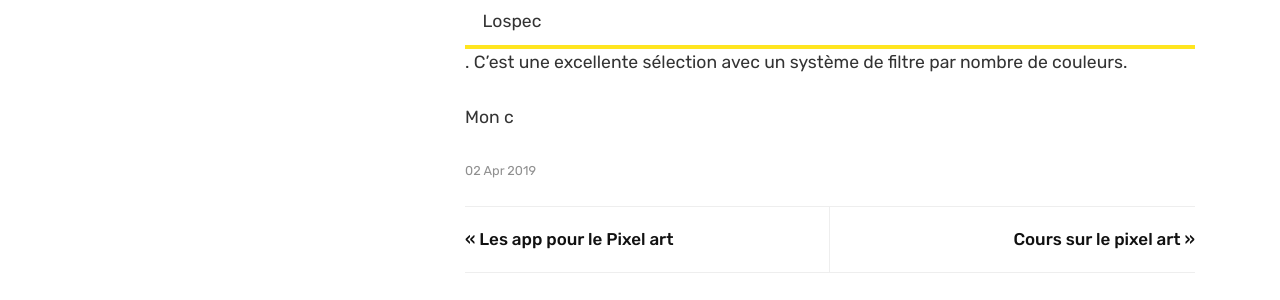
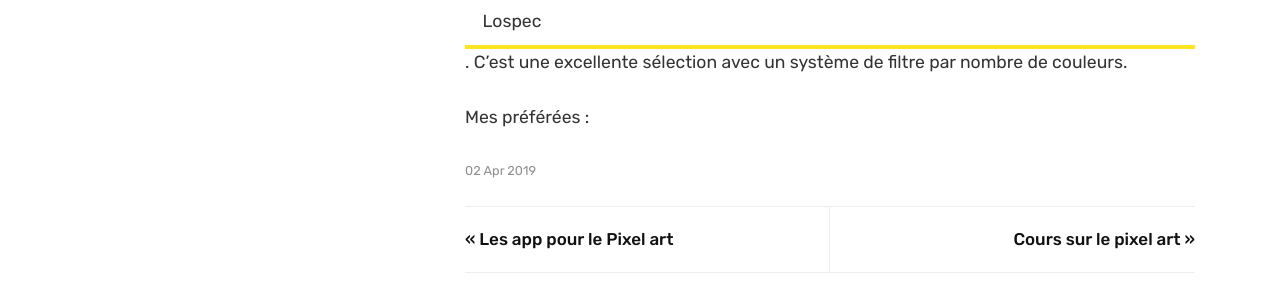
Before and after one commit to Maxibuino/PixBuino, a Jekyll site: the page built from _posts/2019-04-02-Les-palettes-de-couleurs.md, in a window 1280 px wide and 900 px high, scrolled down 794 px. Shown: the part 153-453 px from the top of the window. Built offline with Jekyll 4.4.1, drawn with Linux system fonts in a browser that asks for light colours; comment, search, counter and statistics services are not loaded.

Commit message:
_posts/2019-04-02-Les-palettes-de-couleurs.md updated from https://stackedit.io/

```diff
--- a/_posts/2019-04-02-Les-palettes-de-couleurs.md
+++ b/_posts/2019-04-02-Les-palettes-de-couleurs.md
@@ -12,9 +12,10 @@ Se plier à une palette donnée peut nous aider.
 
 Avant de chercher éperdument des palettes sur le web, arrêtez tout de suite ! Vous aurez un large choix de palettes sur  <a class="nav-link highlight" target="blank" href="https://lospec.com/palette-list">Lospec</a>. C'est une excellente sélection avec un système de filtre par nombre de couleurs.
 
-Mon c
+Mes préférées :
+
 
 <!--stackedit_data:
-eyJoaXN0b3J5IjpbLTExOTIzMjQyMTAsOTAzNTU5ODYyLC0zOT
-Q0MTQ2NTIsMTk5MTAwNTUxNl19
+eyJoaXN0b3J5IjpbMTEwNjk3OTA3OSw5MDM1NTk4NjIsLTM5ND
+QxNDY1MiwxOTkxMDA1NTE2XX0=
 -->
```
